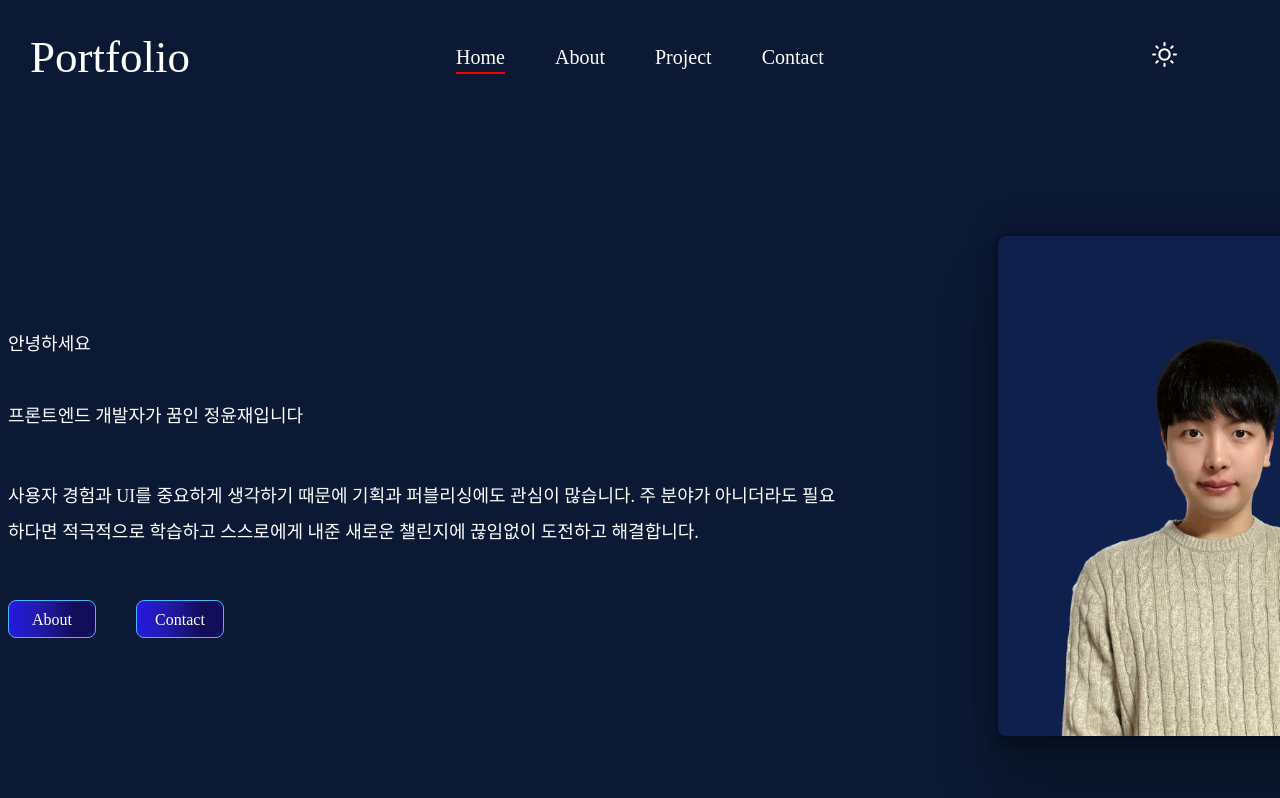
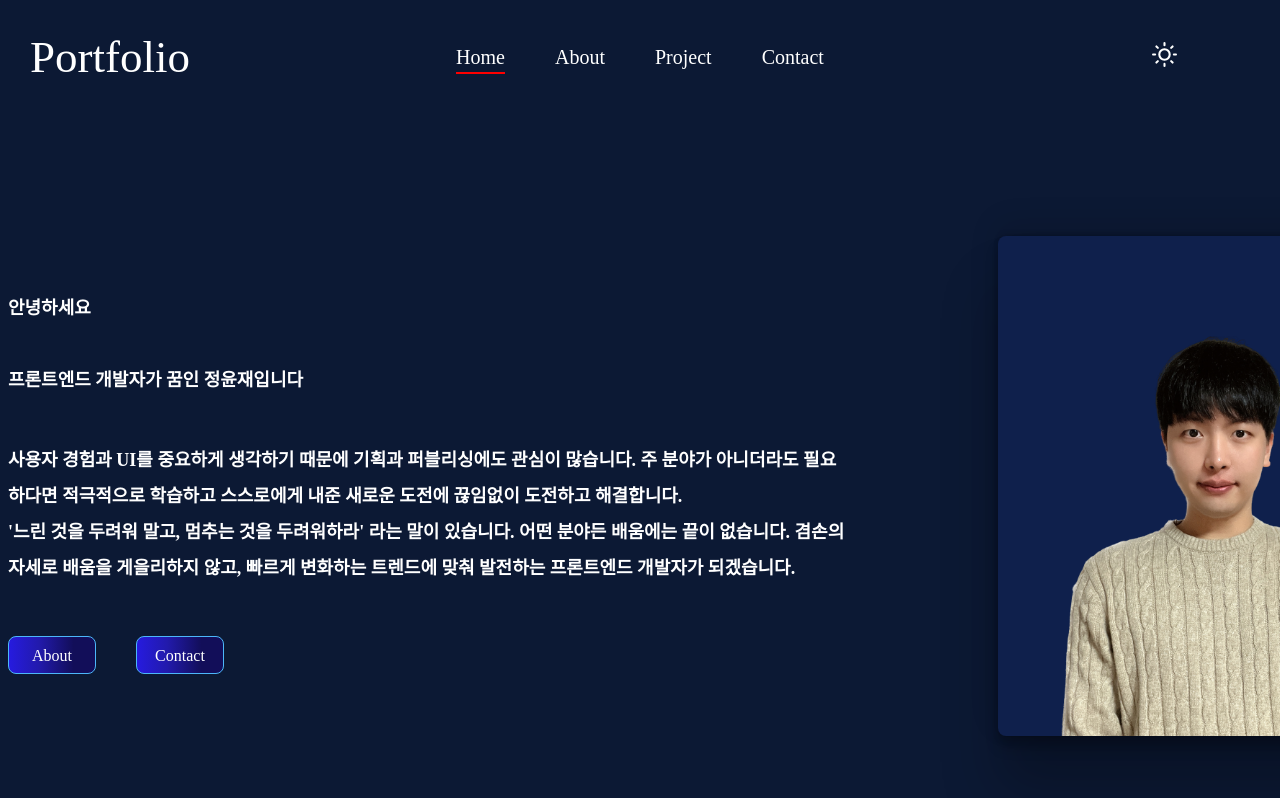
Before and after one commit to operland55/Portfolio, a React (Vite) app: page / in a window 1280 px wide. Shown: the top 798 px of the page. Built offline with nearby package versions, Linux system fonts and the light colour scheme.

Commit message:
⚡️ Edit Css

```diff
--- a/src/Components/Contact.tsx
+++ b/src/Components/Contact.tsx
@@ -74,7 +74,7 @@ const Text = styled.div`
 		font-size: 16px;
 	}
 	@media ${(props) => props.theme.desktop} {
-		font-size: 1.4vw;
+		font-size: 1.2vw;
 	}
 `;
 const ContactForm = styled.div`
@@ -126,10 +126,12 @@ const InputBox = styled.div`
 		transition: 0.5s;
 	}
 `;
-const Button = styled.button`
+const Button = styled.a`
+	display: inline-block;
+	background-color: #d3d0d0;
 	cursor: pointer;
 	margin-left: 20px;
-	margin-top: 20px;
+	margin-top: 30px;
 	border-radius: 8px;
 	border: none;
 	outline: none;
@@ -195,7 +197,7 @@ function Contact() {
 							</InputBox>
 						</form>
 
-						<Button>Send</Button>
+						<Button href="mailto:operland88@naver.com">Send</Button>
 					</ContactForm>
 				</ContainerBox>
 			</Container>
--- a/src/Components/Main.tsx
+++ b/src/Components/Main.tsx
@@ -10,6 +10,7 @@ const Content = styled(FlexBox)`
 	padding: 20px;
 	flex-direction: column-reverse;
 	gap: 35px;
+
 	@media ${(props) => props.theme.tablet} {
 		padding: 150px 30px;
 		flex-direction: row;
@@ -33,12 +34,14 @@ const ContentList = styled(FlexBox)`
 `;
 const Title = styled.h1`
 	font-size: 4vw;
+	font-weight: bold;
 	@media ${(props) => props.theme.tablet} {
 		font-size: 18px;
 	}
 `;
 const Name = styled.p`
 	padding-top: 20px;
+	font-weight: bold;
 	font-size: 4vw;
 	@media ${(props) => props.theme.tablet} {
 		font-size: 18px;
@@ -62,7 +65,7 @@ const Info = styled.p`
 	padding-top: 20px;
 	font-size: 3.7vw;
 	line-height: 2;
-
+	font-weight: bold;
 	@media ${(props) => props.theme.tablet} {
 		font-size: 18px;
 	}
@@ -118,8 +121,12 @@ function Main() {
 						<Info>
 							사용자 경험과 UI를 중요하게 생각하기 때문에 기획과 퍼블리싱에도
 							관심이 많습니다. 주 분야가 아니더라도 필요하다면 적극적으로
-							학습하고 스스로에게 내준 새로운 챌린지에 끊임없이 도전하고
-							해결합니다.
+							학습하고 스스로에게 내준 새로운 도전에 끊임없이 도전하고
+							해결합니다. <br />
+							'느린 것을 두려워 말고, 멈추는 것을 두려워하라' 라는 말이
+							있습니다. 어떤 분야든 배움에는 끝이 없습니다. 겸손의 자세로 배움을
+							게을리하지 않고, 빠르게 변화하는 트렌드에 맞춰 발전하는 프론트엔드
+							개발자가 되겠습니다.
 						</Info>
 						<Box>
 							<BoxItem>
--- a/src/Components/Project.tsx
+++ b/src/Components/Project.tsx
@@ -18,13 +18,19 @@ const Title = styled.h1`
 	color: ${(props) => props.theme.textColor};
 	font-size: 35px;
 	margin-top: 80px;
-	margin-bottom: 20px;
+	margin-bottom: 15px;
 	@media ${(props) => props.theme.tablet} {
 		margin-top: 114px;
+		margin-bottom: 55px;
 	}
 `;
 const NextBtn = styled(MoveButton)`
 	right: 0;
+
+	@media ${(props) => props.theme.tablet} {
+		top: 50%;
+	}
+
 	@media ${(props) => props.theme.desktop} {
 		right: 4vw;
 		svg {
@@ -34,7 +40,12 @@ const NextBtn = styled(MoveButton)`
 `;
 const PrevBtn = styled(MoveButton)`
 	left: 0;
+	@media ${(props) => props.theme.tablet} {
+		top: 50%;
+	}
+
 	@media ${(props) => props.theme.desktop} {
+		top: 50%;
 		left: 4vw;
 		svg {
 			font-size: 34px;
@@ -50,11 +61,18 @@ const Items = styled(motion.ul)`
 `;
 const Item = styled(motion.li)`
 	color: ${(props) => props.theme.textColor};
-	padding: 0 20px;
+	padding: 50px 20px;
 	display: flex;
 	width: 100%;
+	border-radius: 16px;
 	flex-direction: column;
 	align-items: center;
+	font-weight: bold;
+	background-image: ${(props) => props.theme.DetailCard};
+	background-color: ${(props) => props.theme.DetailCard};
+	box-shadow: rgba(0, 0, 0, 0.25) 0px 54px 55px,
+		rgba(0, 0, 0, 0.12) 0px -12px 30px, rgba(0, 0, 0, 0.12) 0px 4px 6px,
+		rgba(0, 0, 0, 0.17) 0px 12px 13px, rgba(0, 0, 0, 0.09) 0px -3px 5px;
 
 	@media ${(props) => props.theme.tablet} {
 		border-radius: 20px;
@@ -62,10 +80,6 @@ const Item = styled(motion.li)`
 		justify-content: center;
 		min-height: 500px;
 		gap: 6vw;
-		background-image: ${(props) => props.theme.DetailCard};
-		box-shadow: rgba(0, 0, 0, 0.25) 0px 54px 55px,
-			rgba(0, 0, 0, 0.12) 0px -12px 30px, rgba(0, 0, 0, 0.12) 0px 4px 6px,
-			rgba(0, 0, 0, 0.17) 0px 12px 13px, rgba(0, 0, 0, 0.09) 0px -3px 5px;
 	}
 `;
 const ImgBox = styled(motion.div)`
@@ -78,8 +92,8 @@ const ImgBox = styled(motion.div)`
 		height: 100%;
 	}
 	@media ${(props) => props.theme.tablet} {
-		width: 350px;
-		height: 220px;
+		width: 400px;
+		height: 250px;
 	}
 `;
 
@@ -149,6 +163,10 @@ const BigProject = styled(motion.div)`
 	left: 0;
 	right: 0;
 	margin: 0 auto;
+	&::-webkit-scrollbar {
+		display: none;
+	}
+	background-color: ${(props) => props.theme.DetailCard};
 	background-image: ${(props) => props.theme.DetailCard};
 	z-index: 100;
 	@media ${(props) => props.theme.tablet} {
@@ -159,7 +177,7 @@ const BigProject = styled(motion.div)`
 	}
 	@media ${(props) => props.theme.desktop} {
 		padding-top: 50px;
-		width: 50vw;
+		width: 55vw;
 	}
 `;
 
```
